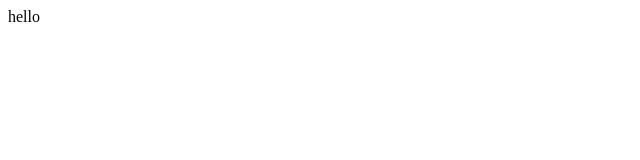
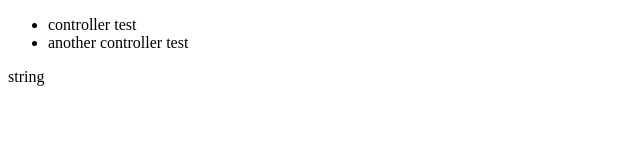
Before and after one commit to Immers23/notes-app, a website: page index.html in a window 1280 px wide. Shown: the whole page, without its empty margins (0-640 px from the left). Drawn offline with Linux system fonts and the light colour scheme.

Commit message:
finished step 6

```diff
--- a/index.html
+++ b/index.html
@@ -2,14 +2,15 @@
 <html>
   <head>
     <meta charset="utf-8">
-    <script src="./note-controller.js"></script>
-    <script src="./note-model.js"></script>
-    <script src="./assert.js"></script>
-    <script src="./note-tests.js"></script>
+
   </head>
 
   <body>
     <div id="app">hello</div>
+    <script src="./note-model.js"></script>
+    <script src="./note-controller.js"></script>
+    <script src="./assert.js"></script>
+    <script src="./note-tests.js"></script>
   </body>
 
 
--- a/note-controller.js
+++ b/note-controller.js
@@ -1,7 +1,24 @@
 
-function NoteController(){}
+(function(exports) {
 
-NoteController.prototype.insertion = function(text){
-  var x = document.getElementById("app");
-  x.innerHTML = text;
+function NoteController (noteBook){
+  this.noteBook = noteBook
 }
+
+NoteController.prototype.saveNotes = function(text){
+
+  this.noteBook.saveNotes(new newNote(text))
+}
+
+NoteController.prototype.insertion = function(){
+  var element = document.getElementById("app");
+  element.innerHTML = this.noteBook.converttoHTML();
+}
+exports.NoteController = NoteController
+
+})(this)
+
+var controller = new NoteController(new newNoteBook)
+controller.saveNotes("controller test")
+controller.saveNotes("another controller test")
+// controller.insertion()
--- a/note-model.js
+++ b/note-model.js
@@ -8,6 +8,7 @@
   };
 
   NoteBook.prototype.saveNotes = function(notes){ this.storage.push(notes) }
+
   NoteBook.prototype.converttoHTML = function(){
     let el = this.storage.map(function(val){return val.text})
     let a = el.join("</div></li><li><div>")
--- a/note-tests.js
+++ b/note-tests.js
@@ -34,3 +34,19 @@ function testconverttoHTML(){
   assert.isTrue(noteBook.converttoHTML() === n )
 };
 testconverttoHTML()
+
+function testNoteController(){
+  var fakeElement = document.createElement("div")
+  fakeElement.id = "app"
+  fakeElement.innerHTML = "string"
+  var body = document.getElementsByTagName("body")
+  body.item(0).appendChild(fakeElement)
+  let controller = new NoteController(new newNoteBook)
+  controller.saveNotes("controller test")
+  controller.saveNotes("another controller test")
+  let n = controller.insertion()
+
+  assert.isTrue(fakeElement.innerHTML === "<ul><li><div>controller test</div></li><li><div>another controller test</div></li></ul>")
+
+};
+testNoteController()
```
Also changed, not shown: testing.html (+5 -3 lines), 1 other file.
